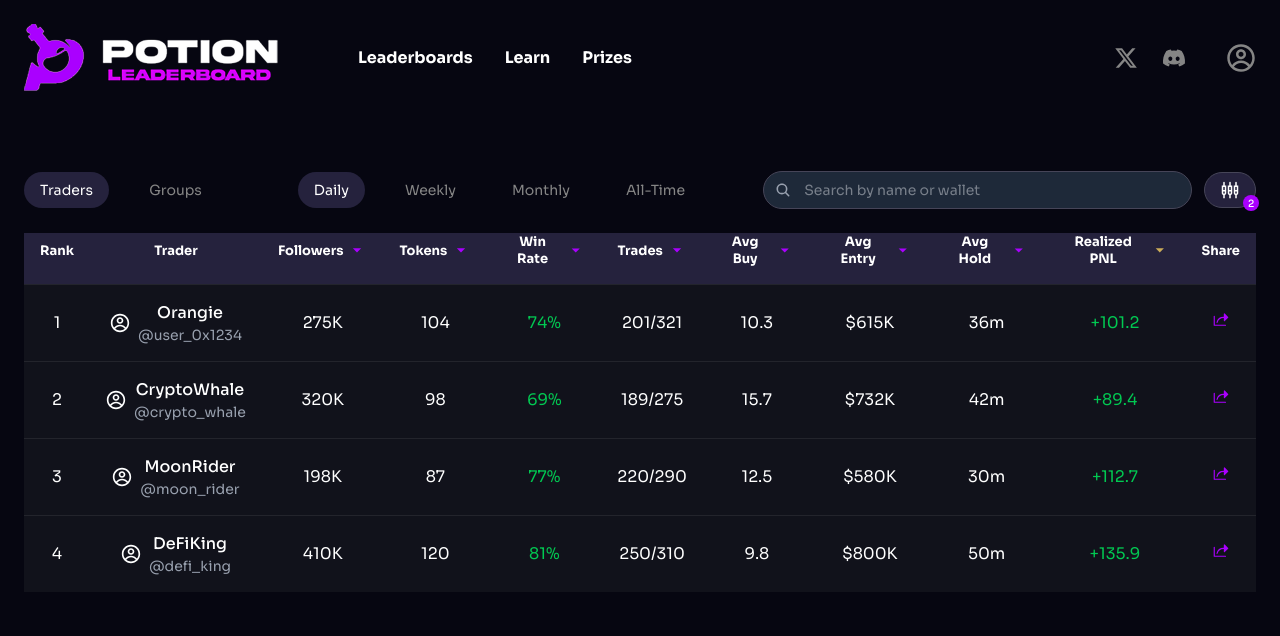
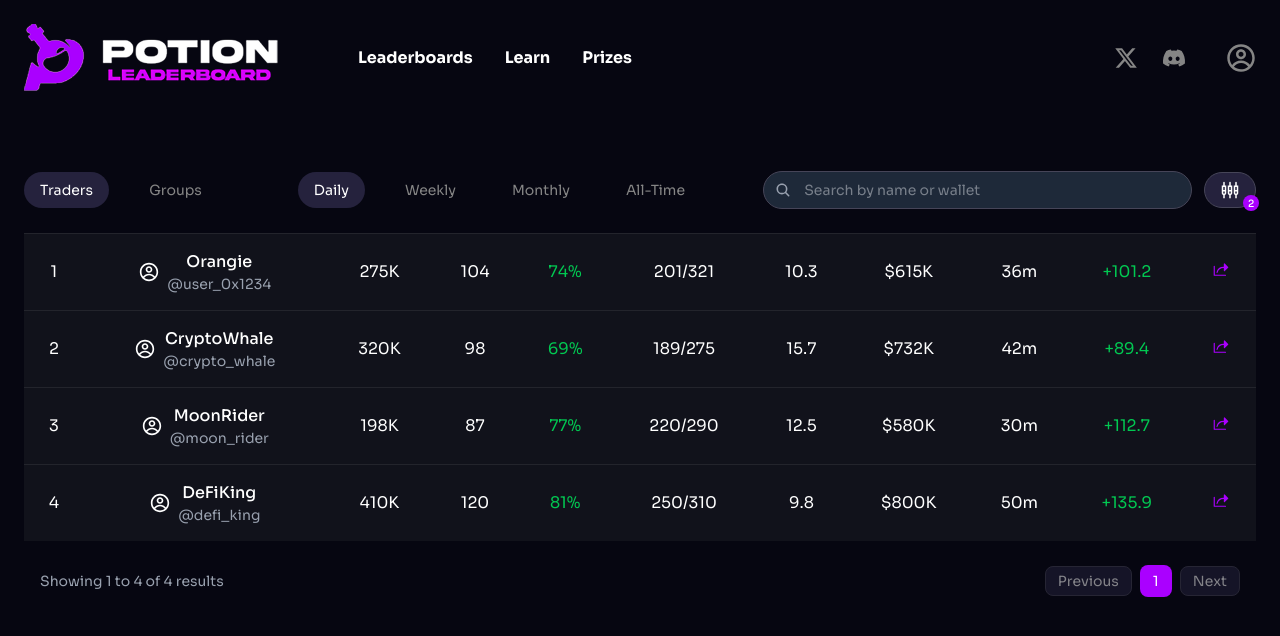
Before and after one commit to favourAyomikun/bounty-potion, a React (Vite) app: page / in a window 1280 px wide. Shown: the top 636 px of the page. Built offline with nearby package versions, Linux system fonts and the light colour scheme.

Commit message:
making some changes

```diff
--- /dev/null
+++ b/src/components/Pagination.jsx
@@ -0,0 +1,51 @@
+import React from 'react';
+
+const Pagination = ({ currentPage, totalPages, totalItems, itemsPerPage, onPageChange }) => {
+  const pages = Array.from({ length: totalPages }, (_, i) => i + 1);
+  const startItem = (currentPage - 1) * itemsPerPage + 1;
+  const endItem = Math.min(currentPage * itemsPerPage, totalItems);
+
+  return (
+    <div className="flex flex-col md:flex-row justify-between items-center mt-6 px-4 text-sm">
+      <div className="text-gray-400 mb-4 md:mb-0">
+        Showing {startItem} to {endItem} of {totalItems} results
+      </div>
+
+      <div className="flex items-center space-x-2">
+        <button
+          onClick={() => onPageChange(currentPage - 1)}
+          disabled={currentPage === 1}
+          className="px-3 py-1 rounded-lg bg-[#25223D] border border-[#464558] text-white disabled:opacity-50 disabled:cursor-not-allowed transition-all duration-300 ease-in-out hover:bg-[#2d2a47]"
+        >
+          Previous
+        </button>
+
+        <div className="flex space-x-1">
+          {pages.map(page => (
+            <button
+              key={page}
+              onClick={() => onPageChange(page)}
+              className={`w-8 h-8 rounded-lg transition-all duration-300 ease-in-out
+                ${currentPage === page
+                  ? 'bg-[#AA00FF] text-white'
+                  : 'bg-[#25223D] border border-[#464558] text-white hover:bg-[#2d2a47]'
+                }`}
+            >
+              {page}
+            </button>
+          ))}
+        </div>
+
+        <button
+          onClick={() => onPageChange(currentPage + 1)}
+          disabled={currentPage === totalPages}
+          className="px-3 py-1 rounded-lg bg-[#25223D] border border-[#464558] text-white disabled:opacity-50 disabled:cursor-not-allowed transition-all duration-300 ease-in-out hover:bg-[#2d2a47]"
+        >
+          Next
+        </button>
+      </div>
+    </div>
+  );
+};
+
+export default Pagination;
--- a/src/pages/LeaderboardDashboard.jsx
+++ b/src/pages/LeaderboardDashboard.jsx
@@ -36,9 +36,9 @@
 
             {/* First section */}
             <div className="flex flex-col md:flex-row items-center justify-between mt-20 mb-6">
-                <div className="flex items-center gap-20">
+                <div className="flex flex-col md:flex-row items-center gap-4 md:gap-20">
                     {/* Tab Navigation */}
-                    <div className="flex items-center space-x-4">
+                    <div className="flex flex-wrap gap-2 md:space-x-4">
                         <button
                             className={`text-sm px-4 py-2 rounded-[20px] cursor-pointer ${selectedTab === 'Traders' ? 'bg-[#25223D] border-[#464558] text-white' : 'text-[#858585]'
                                 }`}
@@ -72,7 +72,7 @@
 
                 {/* Second section */}
                 <div className="flex flex-row items-center gap-3 flex-1 max-w-full md:max-w-[40%] mt-4 md:mt-0">
-                {/* Search Bar */}
+                    {/* Search Bar */}
                     <div className="relative w-full">
                         <IoSearch className="absolute left-3 top-1/2 transform -translate-y-1/2 text-gray-400" />
                         <input
@@ -80,7 +80,7 @@
                             value={searchQuery}
                             onChange={(e) => setSearchQuery(e.target.value)}
                             placeholder="Search by token or contact address"
-                                className="w-full bg-gray-800 rounded-[20px] pl-10 pr-4 py-2 text-gray-300 border border-[#464558] focus:outline-none focus:ring-2 focus:ring-purple-600 text-sm"
+                            className="w-full bg-gray-800 rounded-[20px] pl-10 pr-4 py-2 text-gray-300 border border-[#464558] focus:outline-none focus:ring-2 focus:ring-purple-600 text-sm"
                         />
                         {searchQuery && (
                             <button
--- a/src/pages/sub-pages/Traders.jsx
+++ b/src/pages/sub-pages/Traders.jsx
@@ -1,84 +1,50 @@
 import { MdOutlineArrowDropDown } from 'react-icons/md';
-import { traders } from '../../data/traders'
+import { traders } from '../../data/traders';
 import WalletModal from '../../modals/WalletModal';
 import { useState } from 'react';
 import { PiShareFill } from 'react-icons/pi';
 import { CgProfile } from 'react-icons/cg';
 import { useNavigate } from 'react-router';
+import Pagination from '../../components/Pagination';
 
 const Traders = () => {
   const [isWalletModalOpen, setIsWalletModalOpen] = useState(false);
   const [isWalletConnected, setIsWalletConnected] = useState(false);
+  const [currentPage, setCurrentPage] = useState(1);
+  const itemsPerPage = 10;
 
   const handleWalletConnect = () => {
     setIsWalletConnected(true);
     setIsWalletModalOpen(false);
   };
 
-  const navigate = useNavigate()
+  const navigate = useNavigate();
+
+  // Calculate pagination
+  const totalPages = Math.ceil(traders.length / itemsPerPage);
+  const startIndex = (currentPage - 1) * itemsPerPage;
+  const endIndex = startIndex + itemsPerPage;
+  const currentTraders = traders.slice(startIndex, endIndex);
+
+  const handlePageChange = (page) => {
+    setCurrentPage(page);
+    // Scroll to top of table when page changes
+    window.scrollTo({ top: 0, behavior: 'smooth' });
+  };
 
   return (
     <div>
       <div className="overflow-x-auto">
         <table className="w-full">
           <thead className="bg-[#25223D] text-gray-400 text-xs md:text-[13px]">
-            <tr>
-              <th className="pb-4 px-4 font-bold text-xs md:text-[13px] text-white align-middle">Rank</th>
-              <th className="pb-4 px-4 font-bold text-xs md:text-[13px] text-white align-middle">Trader</th>
-              <th className="pb-4 px-4 font-bold text-xs md:text-[13px] text-white align-middle">
-                <div className="flex justify-center items-center gap-1">
-                  Followers
-                  <MdOutlineArrowDropDown className="text-xl text-[#AA00FF]" />
-                </div>
-              </th>
-              <th className="pb-4 px-4 font-bold text-xs md:text-[13px] text-white align-middle">
-                <div className="flex justify-center items-center gap-1">
-                  Tokens
-                  <MdOutlineArrowDropDown className="text-xl text-[#AA00FF]" />
-                </div>
-              </th>
-              <th className="pb-4 px-4 font-bold text-xs md:text-[13px] text-white align-middle">
-                <div className="flex justify-center items-center gap-1">
-                  Win Rate
-                  <MdOutlineArrowDropDown className="text-xl text-[#AA00FF]" />
-                </div>
-              </th>
-              <th className="pb-4 px-4 font-bold text-xs md:text-[13px] text-white align-middle">
-                <div className="flex justify-center items-center gap-1">
-                  Trades
-                  <MdOutlineArrowDropDown className="text-xl text-[#AA00FF]" />
-                </div>
-              </th>
-              <th className="pb-4 px-4 font-bold text-xs md:text-[13px] text-white align-middle">
-                <div className="flex justify-center items-center gap-1">
-                  Avg Buy
-                  <MdOutlineArrowDropDown className="text-xl text-[#AA00FF]" />
-                </div>
-              </th>
-              <th className="pb-4 px-4 font-bold text-xs md:text-[13px] text-white align-middle">
-                <div className="flex justify-center items-center gap-1">
-                  Avg Entry
-                  <MdOutlineArrowDropDown className="text-xl text-[#AA00FF]" />
-                </div>
-              </th>
-              <th className="pb-4 px-4 font-bold text-xs md:text-[13px] text-white align-middle">
-                <div className="flex justify-center items-center gap-1">
-                  Avg Hold
-                  <MdOutlineArrowDropDown className="text-xl text-[#AA00FF]" />
-                </div>
-              </th>
-              <th className="pb-4 px-4 font-bold text-xs md:text-[13px] text-white align-middle">
-                <div className="flex justify-center items-center gap-1">
-                  Realized PNL
-                  <MdOutlineArrowDropDown className="text-xl text-[#CCAD59]" />
-                </div>
-              </th>
-              <th className="pb-4 px-4 font-bold text-xs md:text-[13px] text-white align-middle">Share</th>
-            </tr>
+            {/* ... existing thead content ... */}
           </thead>
-          <tbody>
-            {traders.map((trader, index) => (
-              <tr key={index} className="border-t border-[#23242C] bg-[#11121B] text-center">
+          <tbody className="divide-y divide-[#23242C]">
+            {currentTraders.map((trader, index) => (
+              <tr
+                key={index}
+                className="border-t border-[#23242C] bg-[#11121B] text-center transition-all duration-300 ease-in-out hover:bg-[#1a1b27]"
+              >
                 <td className="py-4 px-4 align-middle">{trader.rank}</td>
                 <td onClick={() => setIsWalletModalOpen(true)} className="py-4 px-4 align-middle cursor-pointer">
                   <div className="flex justify-center items-center space-x-2">
@@ -98,7 +64,7 @@
                 <td className="py-4 px-4 align-middle">{trader.avgHold}</td>
                 <td className="py-4 px-4 align-middle text-green-500">{trader.pnl}</td>
                 <td className="py-4 px-4 align-middle" onClick={() => navigate('/leaderboard-dashboard')}>
-                  <button className="text-[#AA00FF] hover:text-[#7d5094] cursor-pointer text-lg">
+                  <button className="text-[#AA00FF] hover:text-[#7d5094] cursor-pointer text-lg transition-colors duration-300 ease-in-out">
                     <PiShareFill />
                   </button>
                 </td>
@@ -107,6 +73,14 @@
           </tbody>
         </table>
       </div>
+
+      <Pagination
+        currentPage={currentPage}
+        totalPages={totalPages}
+        totalItems={traders.length}
+        itemsPerPage={itemsPerPage}
+        onPageChange={handlePageChange}
+      />
 
       <WalletModal
         isOpen={isWalletModalOpen}
```
